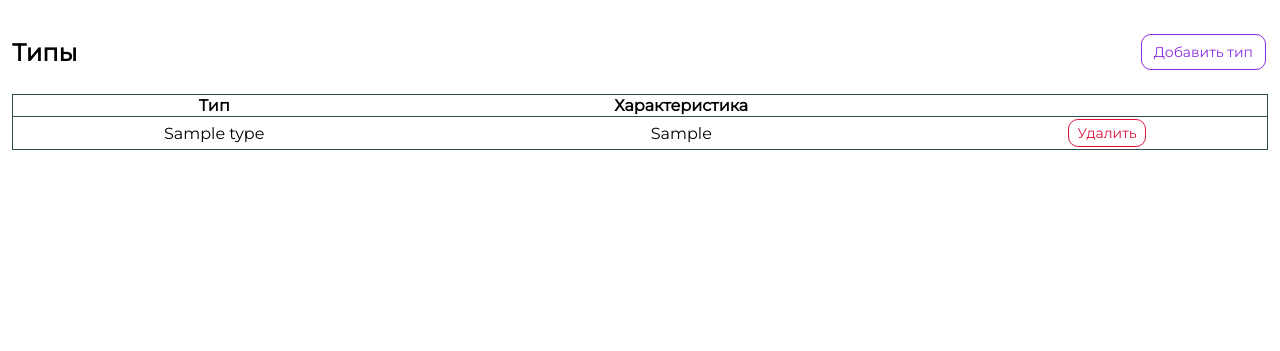
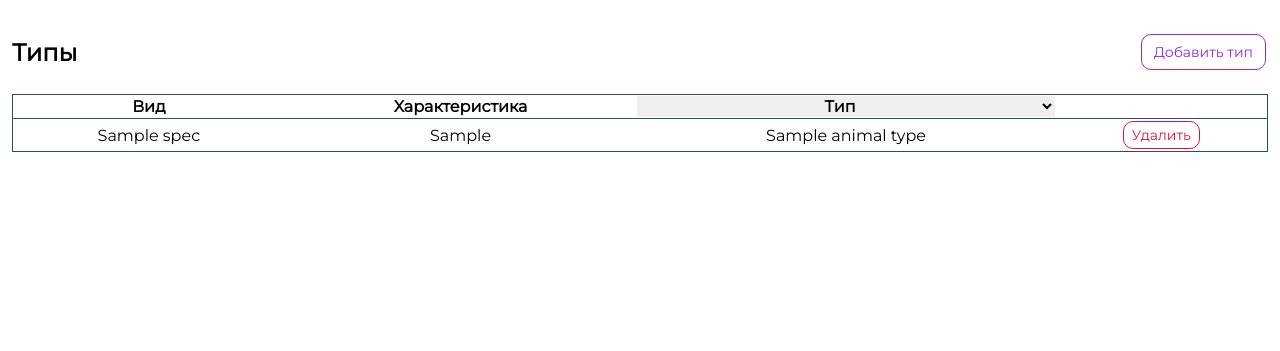
Before and after one commit to tsibul/GB_AnimalTraining, a Django app: template templates/animal_species.html in a window 1280 px wide. Shown: the part 69-420 px from the top of the page. Run offline with Django 3.2, Linux system fonts and the light colour scheme; the template is opened without the code that fills it: most values are stand-ins (such as "Sample title", 1, 10 or a date in 2020).

Commit message:
Initial Commit Animal Specs

```diff
--- /dev/null
+++ b/animals/static/animals/specs.js
@@ -0,0 +1,36 @@
+// Импортируем функции из main_modal.js
+import initialize from './main_modal.js';
+
+const types_id = document.querySelector("#url-parameters").value;
+
+function inputs(modal) {
+    return {
+        spec_id: modal.querySelector("#spec-id"),
+        spec: modal.querySelector("#spec"),
+        attribute: modal.querySelector("#attribute"),
+        type: modal.querySelector("#type")
+    };
+}
+
+function fullData(row) {
+    return {
+        spec_id: row.dataset.id,
+        spec: row.querySelector("[data-label='вид']").textContent,
+        attribute: row.querySelector("[data-label='характеристика']").textContent,
+        type: row.querySelector("[daya-label='тип']").dataset.id
+    };
+}
+
+function emptyData(modal) {
+    return {
+        spec_id: 0,
+        type: types_id
+    };
+}
+
+function action (){
+    return "add_animal_type/" + types_id;
+}
+
+// Вызываем функцию initialize, передавая необходимые функции
+initialize(inputs, emptyData, fullData, action);
--- a/animals/urls.py
+++ b/animals/urls.py
@@ -8,4 +8,9 @@ urlpatterns = [
     path('animal_types', views.animal_types, name='animal_types'),
     path('add_animal_type', views.add_animal_type, name='add_animal_type'),
     path('delete_type/<int:type_id>', views.delete_type, name='delete_type'),
+
+    path('animal_species/<int:type_id>', views.animal_species, name='animal_species'),
+    path('add_animal_type/<int:type_id', views.add_animal_species, name='add_animal_species'),
+    path('delete_type/<int:type_id>/<int:spec_id>', views.delete_type, name='delete_specie'),
+
 ]
--- a/animals/views/__init__.py
+++ b/animals/views/__init__.py
@@ -1 +1,2 @@
 from animals.views.animal_types import *
+from animals.views.animal_species import *
--- a/templates/animal_species.html
+++ b/templates/animal_species.html
@@ -4,6 +4,7 @@
     {% load static %}
 
     <div class="wrapper">
+    <input type="hidden" value="{{ type_id }}" id="url-parameters">
         <div class="content">
             <div class="table-head">
                 <h2>Типы</h2>
@@ -14,18 +15,30 @@
                     <table class="responsive-table">
                         <thead>
                         <tr>
-                            <th>Тип</th>
+                            <th>Вид</th>
                             <th>Характеристика</th>
+                            <th class="show-on-small-screen">
+                                <select class="menu-select" id="color-filter" name="colorGroup"
+                                        onchange="if (this.value) window.location.href = this.value">
+                                    <option value="0">Тип</option>
+                                    {% for type in animal_types %}
+                                        <option value="{{ type.id }}">{{ type.type_name }}</option>
+                                    {% endfor %}
+                                </select>
+                            </th>
+
                             <th></th>
                         </tr>
                         </thead>
                         <tbody>
-                        {% for type in animal_types %}
-                            <tr data-id="{{ type.id }}" class="modal-row">
-                                <td data-label="тип">{{ type.type_name }}</td>
-                                <td data-label="характеристика">{{ type.type_attribute }}</td>
+                        {% for spec in animal_species %}
+                            <tr data-id="{{ spec.id }}" class="modal-row">
+                                <td data-label="вид">{{ spec.specie_name }}</td>
+                                <td data-label="характеристика">{{ spec.specie_attribute }}</td>
+                                <td data-label="тип"
+                                    data-id="{{ spec.animal_type.id }}">{{ spec.animal_type.type_name }}</td>
                                 <td onclick="event.stopPropagation()">
-                                    <a href="delete_type/{{ type.id }}">
+                                    <a href="delete_type/{{ type_id }}/{{ spec.id }}">
                                         <button class="button button-danger button-sm">Удалить
                                         </button>
                                     </a>
@@ -46,13 +59,21 @@
                 <form id="modal-form" method="post">
                     {% csrf_token %}
                     <div class="modal-block">
-                        <input type="hidden" id="type-id" name="type_id">
+                        <input type="hidden" id="spec-id" name="spec_id">
                         <label for="type">Тип:</label>
-                        <input type="text" id="type" name="type" class="modal-input" required maxlength="140">
+                        <input type="text" id="spec" name="spec" class="modal-input" required maxlength="140">
                     </div>
                     <div class="modal-block">
                         <label for="attribute">Характеристика:</label>
                         <input type="text" id="attribute" name="attribute" class="modal-input" required maxlength="140">
+                    </div>
+                    <div class="modal-block">
+                        <label for="type">Цветовая группа:</label>
+                        <select class="modal-select" id="type" name="type" required>
+                            {% for type in animal_types %}
+                                <option value="{{ type.id }}">{{ type.type.name }}</option>
+                            {% endfor %}
+                        </select>
                     </div>
                     <div class="button-block">
                         <button type="button" id="cancel-btn" class="button button-cancel">Отмена</button>
@@ -63,7 +84,7 @@
         </div>
 
     </div>
-    <script type="module" src="/static/animals/types.js"></script>
+    <script type="module" src="/static/animals/specs.js"></script>
     <script type="module" src="/static/animals/main_modal.js"></script>
 
 {% endblock %}
--- a/templates/header.html
+++ b/templates/header.html
@@ -34,10 +34,10 @@
                                     <a href="" class="a_menu">Животные</a>
                                     <ul class="sub-menu">
                                         <li class="sub-menu-button">
-                                            <a href="" class="a_menu menu_active">&#8226;&nbsp;Типы&nbsp;животных</a>
+                                            <a href="{% url 'animals:animal_types' %}" class="a_menu menu_active">&#8226;&nbsp;Типы&nbsp;животных</a>
                                         </li>
                                         <li class="sub-menu-button">
-                                            <a href=""
+                                            <a href="{% url 'animals:animal_species' 0 %}"
                                                class="a_menu menu_active">&#8226;&nbsp;Виды&nbsp;Животных</a>
                                         </li>
                                     </ul>
```
